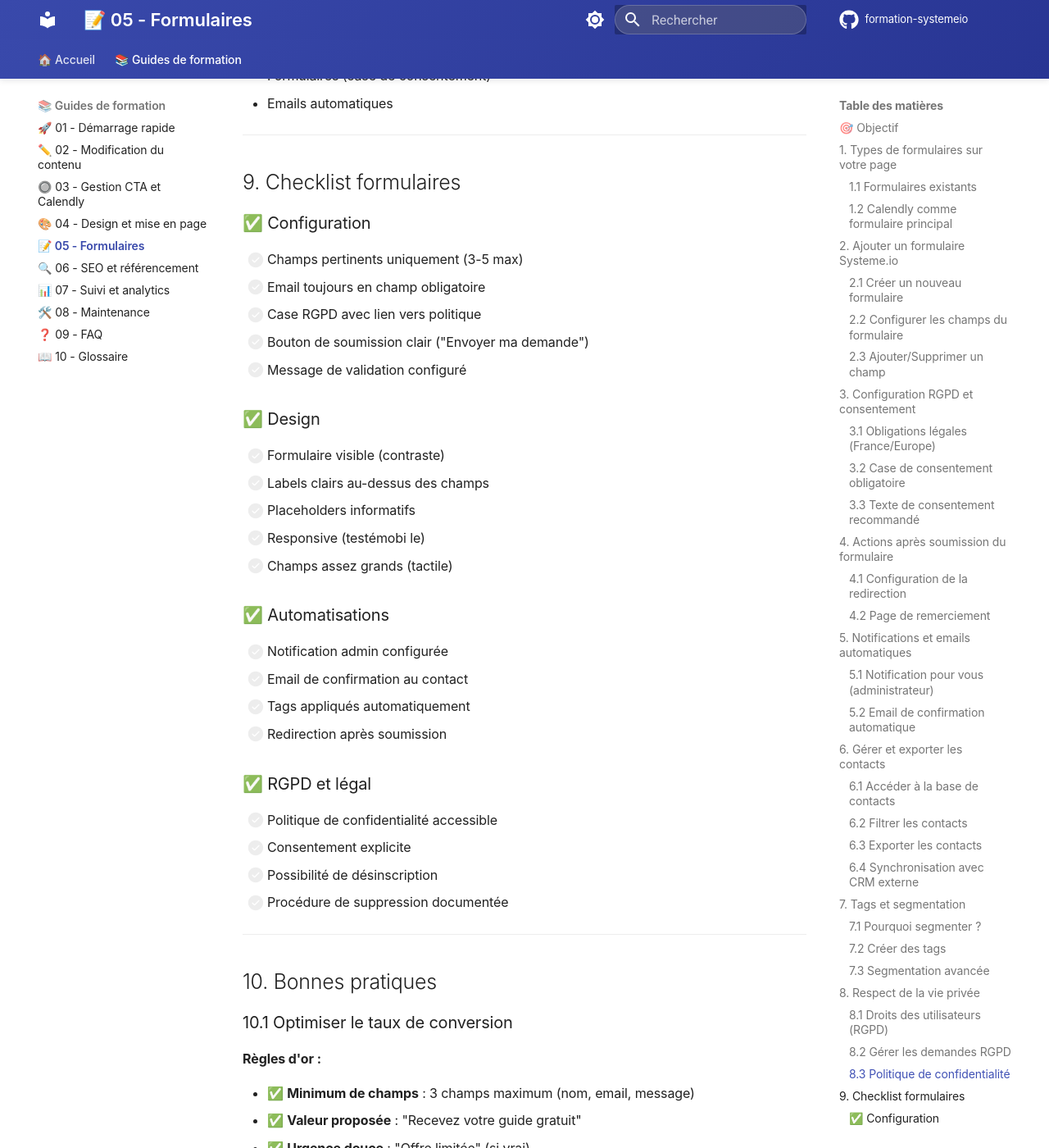
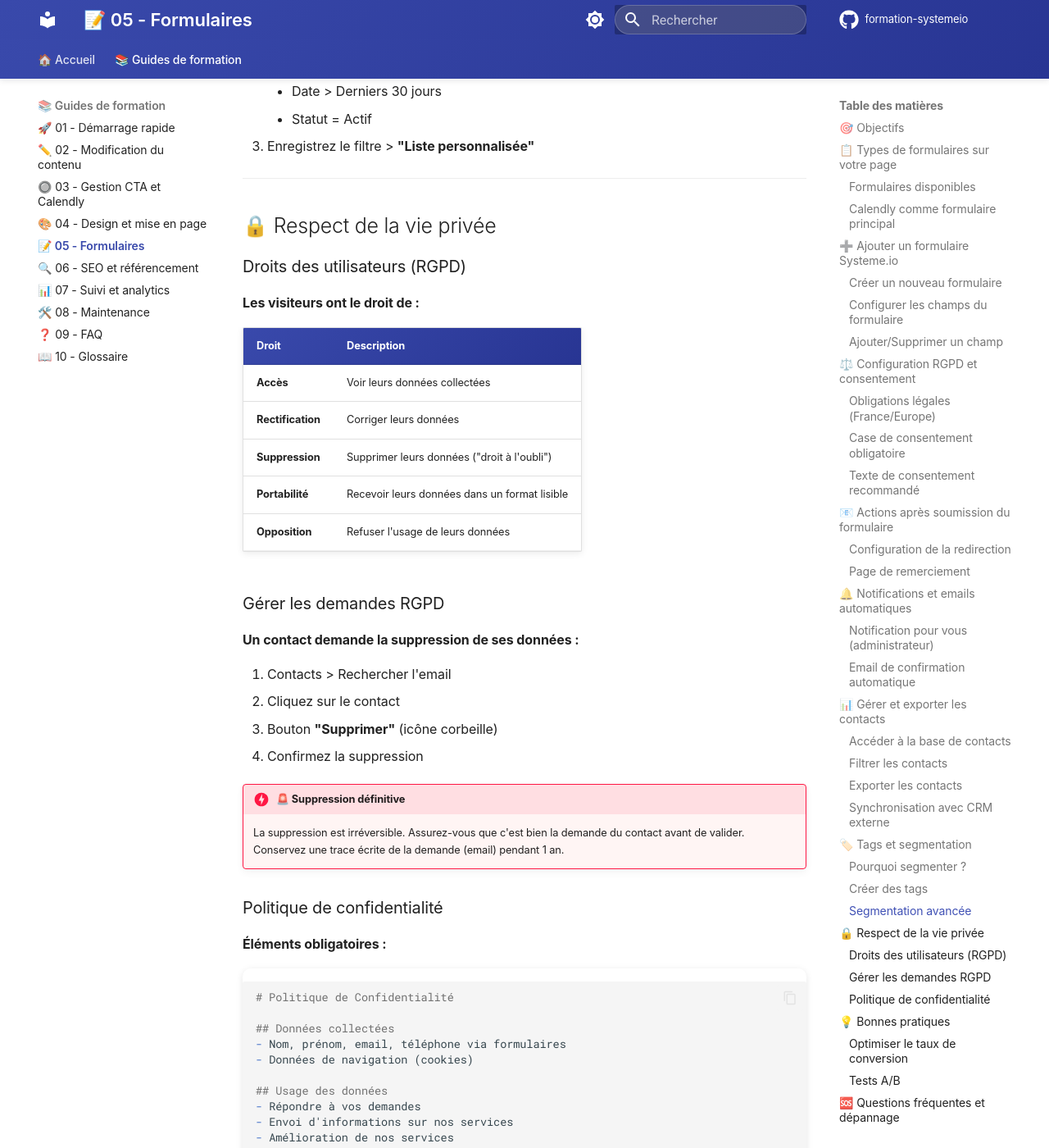
Before and after one commit to Mehdisback/formation-systemio, an MkDocs documentation site: the page built from docs/05-FORMULAIRES-DONNEES.md, in a window 1280 px wide and 1400 px high, scrolled down 10730 px. Shown: the whole window at 82% size. Built offline with MkDocs 1.6.1 and Material for MkDocs 9.7.7, drawn with Linux system fonts in a browser that asks for light colours; comment, search, counter and statistics services are not loaded; some of the changed text lies outside the part shown.

Commit message:
Adaptation du Guide 05 au style défini
Améliorations apportées :
- ✅ Titre standardisé : "📝 05 - Formulaires et données"
- ✅ Durée estimée (50 min) et niveau (Intermédiaire)
- ✅ Objectifs en checklists non cochées (6 items)
- ✅ Sections sans numérotation, avec emojis pertinents
- ✅ Remplacement des blockquotes (>) par admonitions
- ✅ Ajout de 10 admonitions tip/warning/info/danger contextuelles
- ✅ Section FAQ enrichie avec 4 problèmes courants
- ✅ Checklist de validation enrichie (4 catégories, 22 items)
- ✅ Navigation standardisée avec ressources complémentaires
- ✅ Tous les tableaux et schémas ASCII préservés

````diff
--- a/docs/05-FORMULAIRES-DONNEES.md
+++ b/docs/05-FORMULAIRES-DONNEES.md
@@ -1,23 +1,35 @@
-## 🎯 Objectif
+# 📝 05 - Formulaires et données
 
-Gérer les formulaires, collecter des informations visiteurs, configurer les notifications et exporter les données.
+⏱️ **Durée estimée** : 50 minutes
+📊 **Niveau** : Intermédiaire
+
+## 🎯 Objectifs
+
+À la fin de ce guide, vous saurez :
+
+- [ ] Créer et configurer des formulaires de contact
+- [ ] Gérer le consentement RGPD et la conformité légale
+- [ ] Configurer les notifications et emails automatiques
+- [ ] Exporter et segmenter vos contacts
+- [ ] Synchroniser avec des outils externes (CRM, Google Sheets)
+- [ ] Respecter les droits des utilisateurs sur leurs données
 
 ---
 
-## 1. Types de formulaires sur votre page
+## 📋 Types de formulaires sur votre page
 
-### 1.1 Formulaires existants
+### Formulaires disponibles
 
 Votre tunnel utilise principalement **Calendly** pour la collecte d'informations. Mais Systeme.io permet d'ajouter des formulaires complémentaires :
 
-|Type|Usage|Exemple|
-|---|---|---|
-|**Contact simple**|Email uniquement|Newsletter, téléchargement|
-|**Contact complet**|Nom, email, téléphone, message|Demande d'information|
-|**Lead magnet**|Email contre ressource gratuite|Guide PDF, checklist|
-|**Questionnaire**|Qualification prospect|Besoin spécifique, budget|
+| Type | Usage | Exemple |
+|------|-------|---------|
+| **Contact simple** | Email uniquement | Newsletter, téléchargement |
+| **Contact complet** | Nom, email, téléphone, message | Demande d'information |
+| **Lead magnet** | Email contre ressource gratuite | Guide PDF, checklist |
+| **Questionnaire** | Qualification prospect | Besoin spécifique, budget |
 
-### 1.2 Calendly comme formulaire principal
+### Calendly comme formulaire principal
 
 **Avantages :**
 
@@ -31,11 +43,14 @@ Votre tunnel utilise principalement **Calendly** pour la collecte d'informations
 - ❌ Nécessite une réservation de créneau
 - ❌ Pas adapté pour simple collecte d'email
 
+!!! info "ℹ️ Quand utiliser un formulaire Systeme.io"
+    Utilisez un formulaire classique quand vous voulez collecter des emails **sans** imposer une réservation immédiate. Par exemple : newsletter, téléchargement de guide gratuit, demande d'information préalable.
+
 ---
 
-## 2. Ajouter un formulaire Systeme.io
+## ➕ Ajouter un formulaire Systeme.io
 
-### 2.1 Créer un nouveau formulaire
+### Créer un nouveau formulaire
 
 **Procédure :**
 
@@ -47,18 +62,18 @@ Votre tunnel utilise principalement **Calendly** pour la collecte d'informations
     - Complet (tous champs)
 4. Le formulaire s'insère dans la page
 
-### 2.2 Configurer les champs du formulaire
+### Configurer les champs du formulaire
 
 **Champs disponibles :**
 
-|Champ|Type|Requis|Usage|
-|---|---|---|---|
-|**Prénom**|Texte court|Optionnel|Personnalisation|
-|**Nom**|Texte court|Optionnel|Identification|
-|**Email**|Email|**Obligatoire**|Contact principal|
-|**Téléphone**|Téléphone|Optionnel|Contact rapide|
-|**Message**|Texte long|Optionnel|Demande spécifique|
-|**Case à cocher**|Checkbox|RGPD|Consentement|
+| Champ | Type | Requis | Usage |
+|-------|------|--------|-------|
+| **Prénom** | Texte court | Optionnel | Personnalisation |
+| **Nom** | Texte court | Optionnel | Identification |
+| **Email** | Email | **Obligatoire** | Contact principal |
+| **Téléphone** | Téléphone | Optionnel | Contact rapide |
+| **Message** | Texte long | Optionnel | Demande spécifique |
+| **Case à cocher** | Checkbox | RGPD | Consentement |
 
 **Modifier les champs :**
 
@@ -66,12 +81,20 @@ Votre tunnel utilise principalement **Calendly** pour la collecte d'informations
 2. Panneau de droite > **Champs**
 3. Pour chaque champ :
 
-    ```
-    ┌────────────────────────────┐│ Email                     ││ ├─ Label: [Votre email]  ││ ├─ Placeholder: [ex: ...] ││ ├─ Requis: [✓]           ││ └─ Validation: [Email]    │└────────────────────────────┘
-    ```
+```
+┌────────────────────────────┐
+│ Email                     │
+│ ├─ Label: [Votre email]  │
+│ ├─ Placeholder: [ex: ...] │
+│ ├─ Requis: [✓]           │
+│ └─ Validation: [Email]    │
+└────────────────────────────┘
+```
 
+!!! tip "💡 Moins de champs = Plus de conversions"
+    Chaque champ supplémentaire réduit le taux de conversion de 10-15%. Limitez-vous à 3-4 champs maximum : Nom, Email, Message suffisent dans 90% des cas.
 
-### 2.3 Ajouter/Supprimer un champ
+### Ajouter/Supprimer un champ
 
 **Ajouter :**
 
@@ -86,18 +109,21 @@ Votre tunnel utilise principalement **Calendly** pour la collecte d'informations
 
 ---
 
-## 3. Configuration RGPD et consentement
+## ⚖️ Configuration RGPD et consentement
 
-### 3.1 Obligations légales (France/Europe)
+### Obligations légales (France/Europe)
 
 **RGPD (Règlement Général sur la Protection des Données) impose :**
 
-- ✅ Consentement explicite
+- ✅ Consentement explicite et éclairé
 - ✅ Information claire sur l'usage des données
-- ✅ Possibilité de se désinscrire
+- ✅ Possibilité de se désinscrire facilement
 - ✅ Sécurisation des données
 
-### 3.2 Case de consentement obligatoire
+!!! danger "🚨 RGPD obligatoire"
+    Le non-respect du RGPD peut entraîner des amendes jusqu'à **20 millions d'euros ou 4% du chiffre d'affaires**. Ce n'est pas optionnel : chaque formulaire DOIT avoir une case de consentement.
+
+### Case de consentement obligatoire
 
 **Ajoutez systématiquement :**
 
@@ -118,7 +144,7 @@ Votre tunnel utilise principalement **Calendly** pour la collecte d'informations
 [politique de confidentialité](https://votre-site.com/confidentialite)
 ```
 
-### 3.3 Texte de consentement recommandé
+### Texte de consentement recommandé
 
 ```
 En soumettant ce formulaire, j'accepte que mes données soient
@@ -127,20 +153,23 @@ Conformément au RGPD, je dispose d'un droit d'accès, de
 rectification et de suppression de mes données.
 ```
 
+!!! tip "💡 Soyez transparent"
+    Plus votre texte de consentement est clair et honnête, plus les visiteurs auront confiance. Ne cachez rien : expliquez exactement ce que vous allez faire de leurs données.
+
 ---
 
-## 4. Actions après soumission du formulaire
+## 📧 Actions après soumission du formulaire
 
-### 4.1 Configuration de la redirection
+### Configuration de la redirection
 
 **Après soumission, le visiteur peut :**
 
-|Action|Configuration|Usage|
-|---|---|---|
-|**Message de remerciement**|Afficher un message|Simple, rapide|
-|**Page de remerciement**|Redirection URL|Tracking, upsell|
-|**Téléchargement**|Lien vers fichier|Lead magnet|
-|**Calendly**|Ouvrir widget|Prendre RDV après|
+| Action | Configuration | Usage |
+|--------|---------------|-------|
+| **Message de remerciement** | Afficher un message | Simple, rapide |
+| **Page de remerciement** | Redirection URL | Tracking, upsell |
+| **Téléchargement** | Lien vers fichier | Lead magnet |
+| **Calendly** | Ouvrir widget | Prendre RDV après |
 
 **Paramétrer la redirection :**
 
@@ -148,12 +177,12 @@ rectification et de suppression de mes données.
 2. **Après soumission** > Choisir l'action
 3. Si redirection :
 
-    ```
-    URL: [https://...page-merci]Délai: [Immédiat / 3 secondes]
-    ```
+```
+URL: [https://...page-merci]
+Délai: [Immédiat / 3 secondes]
+```
 
-
-### 4.2 Page de remerciement
+### Page de remerciement
 
 **Éléments à inclure :**
 
@@ -171,21 +200,24 @@ rectification et de suppression de mes données.
 └─────────────────────────────────────┘
 ```
 
+!!! tip "💡 Profitez de la page de remerciement"
+    C'est le moment où le visiteur est le plus engagé ! Proposez-lui une action complémentaire : téléchargement, réservation, suivi sur les réseaux sociaux.
+
 ---
 
-## 5. Notifications et emails automatiques
+## 🔔 Notifications et emails automatiques
 
-### 5.1 Notification pour vous (administrateur)
+### Notification pour vous (administrateur)
 
 **Recevoir un email à chaque soumission :**
 
 1. Systeme.io Dashboard > **Emails** > **Automation**
 2. Créer une automatisation :
 
-    ```
-    Déclencheur: Formulaire soumisAction: Envoyer email à [votre-email@example.com]
-    ```
-
+```
+Déclencheur: Formulaire soumis
+Action: Envoyer email à [votre-email@example.com]
+```
 
 **Contenu de l'email notification :**
 
@@ -205,7 +237,7 @@ Message: {MESSAGE}
 Rendez-vous sur Systeme.io pour répondre.
 ```
 
-### 5.2 Email de confirmation automatique
+### Email de confirmation automatique
 
 **Envoyer un email au visiteur après soumission :**
 
@@ -233,16 +265,20 @@ Armelle Bodénès
 2. **Envoyer email** > Destinataire : Contact
 3. Rédigez le contenu
 4. Variables disponibles :
-    - `{FIRST_NAME}`
-    - `{LAST_NAME}`
-    - `{EMAIL}`
-    - etc.
+    - `{FIRST_NAME}` - Prénom
+    - `{LAST_NAME}` - Nom
+    - `{EMAIL}` - Email
+    - `{PHONE}` - Téléphone
+    - `{MESSAGE}` - Message du formulaire
+
+!!! warning "⚠️ Testez vos emails"
+    Envoyez-vous toujours un email de test avant d'activer l'automatisation. Vérifiez que les variables s'affichent correctement et que le lien de désinscription fonctionne.
 
 ---
 
-## 6. Gérer et exporter les contacts
+## 📊 Gérer et exporter les contacts
 
-### 6.1 Accéder à la base de contacts
+### Accéder à la base de contacts
 
 1. Dashboard Systeme.io
 2. Menu **"Contacts"** 👥
@@ -262,18 +298,18 @@ Armelle Bodénès
 └──────────┴────────────┴──────────┴──────────────┘
 ```
 
-### 6.2 Filtrer les contacts
+### Filtrer les contacts
 
 **Filtres disponibles :**
 
-|Filtre|Usage|
-|---|---|
-|**Date**|Contacts reçus cette semaine/mois|
-|**Source**|Provenance (form, Calendly, etc.)|
-|**Tags**|Catégories personnalisées|
-|**Statut**|Actif, désabonné|
+| Filtre | Usage |
+|--------|-------|
+| **Date** | Contacts reçus cette semaine/mois |
+| **Source** | Provenance (form, Calendly, etc.) |
+| **Tags** | Catégories personnalisées |
+| **Statut** | Actif, désabonné |
 
-### 6.3 Exporter les contacts
+### Exporter les contacts
 
 **Format Excel/CSV pour traitement :**
 
@@ -292,20 +328,23 @@ Armelle Bodénès
 - Source
 - Tags éventuels
 
-### 6.4 Synchronisation avec CRM externe
+!!! tip "💡 Exportez régulièrement"
+    Prenez l'habitude d'exporter votre base de contacts tous les mois. C'est une sauvegarde de sécurité et ça vous permet d'analyser l'évolution dans Excel.
+
+### Synchronisation avec CRM externe
 
 **Intégrations possibles :**
 
-|CRM|Méthode|Difficulté|
-|---|---|---|
-|**Google Sheets**|Zapier / Make|⭐ Facile|
-|**HubSpot**|API / Zapier|⭐⭐ Moyen|
-|**Pipedrive**|API / Zapier|⭐⭐ Moyen|
-|**Mailchimp**|Intégration native|⭐ Facile|
+| CRM | Méthode | Difficulté |
+|-----|---------|------------|
+| **Google Sheets** | Zapier / Make | ⭐ Facile |
+| **HubSpot** | API / Zapier | ⭐⭐ Moyen |
+| **Pipedrive** | API / Zapier | ⭐⭐ Moyen |
+| **Mailchimp** | Intégration native | ⭐ Facile |
 
 **Avec Zapier (recommandé) :**
 
-1. Créez un compte sur zapier.com
+1. Créez un compte sur [zapier.com](https://zapier.com)
 2. Créez un "Zap" :
     - **Trigger** : Systeme.io - New Contact
     - **Action** : Google Sheets - Add Row
@@ -314,27 +353,27 @@ Armelle Bodénès
 
 ---
 
-## 7. Tags et segmentation
+## 🏷️ Tags et segmentation
 
-### 7.1 Pourquoi segmenter ?
+### Pourquoi segmenter ?
 
 **Avantages :**
 
-- ✅ Emails ciblés selon intérêt
+- ✅ Emails ciblés selon l'intérêt
 - ✅ Suivi personnalisé
 - ✅ Offres adaptées au profil
-- ✅ Meilleur taux de conversion
+- ✅ Meilleur taux de conversion (+40% en moyenne)
 
-### 7.2 Créer des tags
+### Créer des tags
 
 **Exemples de tags pertinents :**
 
-|Tag|Signification|Usage|
-|---|---|---|
-|`#accompagnement-juridique`|Intéressé par accompagnement juridique|Email ciblé sur ce service|
-|`#essentiel-en-soi`|Intéressé par coaching personnel|Email sur bien-être|
-|`#lead-chaud`|Très intéressé, répondu rapidement|Relance prioritaire|
-|`#seance-decouverte-faite`|A déjà eu une séance|Proposition forfait|
+| Tag | Signification | Usage |
+|-----|---------------|-------|
+| `#accompagnement-juridique` | Intéressé par accompagnement juridique | Email ciblé sur ce service |
+| `#essentiel-en-soi` | Intéressé par coaching personnel | Email sur bien-être |
+| `#lead-chaud` | Très intéressé, répondu rapidement | Relance prioritaire |
+| `#seance-decouverte-faite` | A déjà eu une séance | Proposition forfait |
 
 **Appliquer un tag automatiquement :**
 
@@ -342,7 +381,10 @@ Armelle Bodénès
 2. **Ajouter un tag** > Créer ou sélectionner
 3. Le tag s'applique à tous les contacts de ce formulaire
 
-### 7.3 Segmentation avancée
+!!! tip "💡 Stratégie de tags"
+    Créez des tags basés sur le **comportement** (a téléchargé, a réservé) et l'**intérêt** (juridique, bien-être). Évitez de créer trop de tags : 5-10 tags bien pensés suffisent.
+
+### Segmentation avancée
 
 **Créer une liste de contacts ciblée :**
 
@@ -355,19 +397,21 @@ Armelle Bodénès
 
 ---
 
-## 8. Respect de la vie privée
+## 🔒 Respect de la vie privée
 
-### 8.1 Droits des utilisateurs (RGPD)
+### Droits des utilisateurs (RGPD)
 
 **Les visiteurs ont le droit de :**
 
-- **Accès** : Voir leurs données collectées
-- **Rectification** : Corriger leurs données
-- **Suppression** : Supprimer leurs données
-- **Portabilité** : Recevoir leurs données
-- **Opposition** : Refuser l'usage de leurs données
+| Droit | Description |
+|-------|-------------|
+| **Accès** | Voir leurs données collectées |
+| **Rectification** | Corriger leurs données |
+| **Suppression** | Supprimer leurs données ("droit à l'oubli") |
+| **Portabilité** | Recevoir leurs données dans un format lisible |
+| **Opposition** | Refuser l'usage de leurs données |
 
-### 8.2 Gérer les demandes RGPD
+### Gérer les demandes RGPD
 
 **Un contact demande la suppression de ses données :**
 
@@ -376,9 +420,10 @@ Armelle Bodénès
 3. Bouton **"Supprimer"** (icône corbeille)
 4. Confirmez la suppression
 
-> ⚠️ **Important :** Suppression définitive, non réversible.
+!!! danger "🚨 Suppression définitive"
+    La suppression est irréversible. Assurez-vous que c'est bien la demande du contact avant de valider. Conservez une trace écrite de la demande (email) pendant 1 an.
 
-### 8.3 Politique de confidentialité
+### Politique de confidentialité
 
 **Éléments obligatoires :**
 
@@ -413,45 +458,14 @@ Ajoutez le lien dans :
 - Formulaires (case de consentement)
 - Emails automatiques
 
----
-
-## 9. Checklist formulaires
-
-### ✅ Configuration
-
-- [ ] Champs pertinents uniquement (3-5 max)
-- [ ] Email toujours en champ obligatoire
-- [ ] Case RGPD avec lien vers politique
-- [ ] Bouton de soumission clair ("Envoyer ma demande")
-- [ ] Message de validation configuré
-
-### ✅ Design
-
-- [ ] Formulaire visible (contraste)
-- [ ] Labels clairs au-dessus des champs
-- [ ] Placeholders informatifs
-- [ ] Responsive (testémobi le)
-- [ ] Champs assez grands (tactile)
-
-### ✅ Automatisations
-
-- [ ] Notification admin configurée
-- [ ] Email de confirmation au contact
-- [ ] Tags appliqués automatiquement
-- [ ] Redirection après soumission
-
-### ✅ RGPD et légal
-
-- [ ] Politique de confidentialité accessible
-- [ ] Consentement explicite
-- [ ] Possibilité de désinscription
-- [ ] Procédure de suppression documentée
+!!! info "ℹ️ Modèles gratuits"
+    Vous pouvez utiliser des générateurs gratuits de politique de confidentialité comme [Privacy Policy Generator](https://www.privacypolicygenerator.info/). Adaptez ensuite le texte à votre activité.
 
 ---
 
-## 10. Bonnes pratiques
+## 💡 Bonnes pratiques
 
-### 10.1 Optimiser le taux de conversion
+### Optimiser le taux de conversion
 
 **Règles d'or :**
 
@@ -461,35 +475,145 @@ Ajoutez le lien dans :
 - ✅ **Réassurance** : "Sans engagement", "Réponse sous 24h"
 - ❌ **Éviter** : Trop de champs, jargon, design négligé
 
-### 10.2 Tests A/B
+### Tests A/B
 
 **Éléments à tester :**
 
-|Élément|Version A|Version B|
-|---|---|---|
-|**Titre**|"Contactez-moi"|"Réservez votre séance gratuite"|
-|**Champs**|5 champs|3 champs|
-|**Bouton**|"Envoyer"|"Je réserve maintenant"|
-|**Couleur CTA**|Bleu|Rose|
+| Élément | Version A | Version B |
+|---------|-----------|-----------|
+| **Titre** | "Contactez-moi" | "Réservez votre séance gratuite" |
+| **Champs** | 5 champs | 3 champs |
+| **Bouton** | "Envoyer" | "Je réserve maintenant" |
+| **Couleur CTA** | Bleu | Rose |
 
 **Durée de test :** 2 semaines minimum par variante
 
----
-
-## 🆘 Problèmes courants
-
-**Q : Le formulaire ne s'envoie pas**
-R : Vérifiez que tous les champs obligatoires sont remplis et que la case RGPD est cochée
-
-**Q : Je ne reçois pas les notifications**
-R : Vérifiez votre adresse email dans Paramètres > Notifications. Regardez vos spams.
-
-**Q : Impossible d'exporter les contacts**
-R : Vérifiez votre abonnement Systeme.io (fonctionnalité selon plan)
-
-**Q : Un contact veut se désinscrire**
-R : Chaque email automatique doit contenir un lien de désinscription en bas
+!!! warning "⚠️ Testez un élément à la fois"
+    Si vous changez le titre ET le nombre de champs ET la couleur en même temps, vous ne saurez pas quel changement a amélioré (ou dégradé) les résultats.
 
 ---
 
-**Prochaine étape : [Guide 06 - SEO et Référencement](06-SEO-REFERENCEMENT.md) 🔍**
+## 🆘 Questions fréquentes et dépannage
+
+### Le formulaire ne s'envoie pas
+
+**Causes possibles :**
+
+1. Champs obligatoires non remplis
+2. Format email invalide
+3. Case RGPD non cochée
+4. Problème de connexion internet
+
+**Solutions :**
+
+1. Vérifiez que tous les champs marqués (*) sont remplis
+2. Vérifiez le format de l'email (doit contenir @)
+3. Assurez-vous que la case de consentement est cochée
+4. Testez avec un autre navigateur ou appareil
+
+### Je ne reçois pas les notifications
+
+**Cause :** Configuration incorrecte ou emails en spam.
+
+**Solutions :**
+
+1. Vérifiez votre adresse email dans **Paramètres** > **Notifications**
+2. Regardez dans vos **spams/courrier indésirable**
+3. Ajoutez l'adresse d'envoi Systeme.io à vos contacts
+4. Testez avec une soumission de formulaire
+
+### Impossible d'exporter les contacts
+
+**Cause :** Fonctionnalité limitée selon votre plan Systeme.io.
+
+**Solutions :**
+
+1. Vérifiez votre abonnement (certains plans limitent l'export)
+2. Essayez d'exporter moins de contacts à la fois
+3. Contactez le support Systeme.io si le problème persiste
+
+### Un contact veut se désinscrire
+
+**Procédure obligatoire :**
+
+1. Chaque email automatique doit contenir un **lien de désinscription** en bas
+2. Le lien doit fonctionner en 1 clic (pas de connexion requise)
+3. Une fois désabonné, le contact ne reçoit plus d'emails
+4. Conservez la trace du désabonnement
+
+---
+
+## ✅ Checklist de validation
+
+Avant de mettre votre formulaire en ligne, assurez-vous d'avoir :
+
+### Configuration
+
+- [ ] Champs pertinents uniquement (3-5 max)
+- [ ] Email toujours en champ obligatoire
+- [ ] Case RGPD avec lien vers politique de confidentialité
+- [ ] Bouton de soumission clair ("Envoyer ma demande")
+- [ ] Message de validation ou redirection configuré
+- [ ] Tags appliqués automatiquement (si segmentation)
+
+### Design
+
+- [ ] Formulaire bien visible (contraste suffisant)
+- [ ] Labels clairs au-dessus des champs
+- [ ] Placeholders informatifs dans les champs
+- [ ] Responsive (testé sur mobile)
+- [ ] Champs assez grands pour le tactile (min 44px hauteur)
+- [ ] Cohérence visuelle avec le reste de la page
+
+### Automatisations
+
+- [ ] Notification admin configurée et testée
+- [ ] Email de confirmation au contact
+- [ ] Variables personnalisées fonctionnelles ({FIRST_NAME}, etc.)
+- [ ] Lien de désinscription présent dans les emails
+- [ ] Redirection après soumission paramétrée
+
+### RGPD et légal
+
+- [ ] Politique de confidentialité rédigée et accessible
+- [ ] Consentement explicite requis
+- [ ] Possibilité de désinscription visible
+- [ ] Procédure de suppression des données documentée
+- [ ] Durée de conservation définie (max 3 ans)
+
+!!! success "🎉 Félicitations !"
+    Votre système de collecte de données est maintenant conforme, automatisé et optimisé. Un bon formulaire peut multiplier vos contacts par 3 !
+
+---
+
+## 🔗 Navigation
+
+- ⬅️ **Précédent** : [04 - Design et mise en page](04-DESIGN-MISE-EN-PAGE.md)
+- ➡️ **Suivant** : [06 - SEO et référencement](06-SEO-REFERENCEMENT.md)
+- 🏠 **Accueil** : [Retour à l'accueil](index.md)
+
+---
+
+## 📚 Ressources complémentaires
+
+### Outils d'automatisation
+
+- [Zapier](https://zapier.com) - Automatisation sans code
+- [Make (ex-Integromat)](https://www.make.com) - Alternative à Zapier
+- [IFTTT](https://ifttt.com) - Automatisations simples
+
+### RGPD et conformité
+
+- [CNIL - Guide RGPD](https://www.cnil.fr/fr/rgpd-de-quoi-parle-t-on) - Référence officielle
+- [Privacy Policy Generator](https://www.privacypolicygenerator.info/) - Générateur gratuit
+- [GDPR.eu](https://gdpr.eu/) - Guide complet en anglais
+
+### Optimisation formulaires
+
+- [Typeform](https://www.typeform.com) - Formulaires conversationnels
+- [Google Forms](https://www.google.com/forms/) - Formulaires simples gratuits
+- [Formspree](https://formspree.io/) - Backend formulaires
+
+---
+
+**Prêt à continuer ? Passez au [Guide 06 - SEO et référencement](06-SEO-REFERENCEMENT.md) !** 🔍
````
Also changed, not shown: other parts of docs/05-FORMULAIRES-DONNEES.md (+1 -1 lines).
